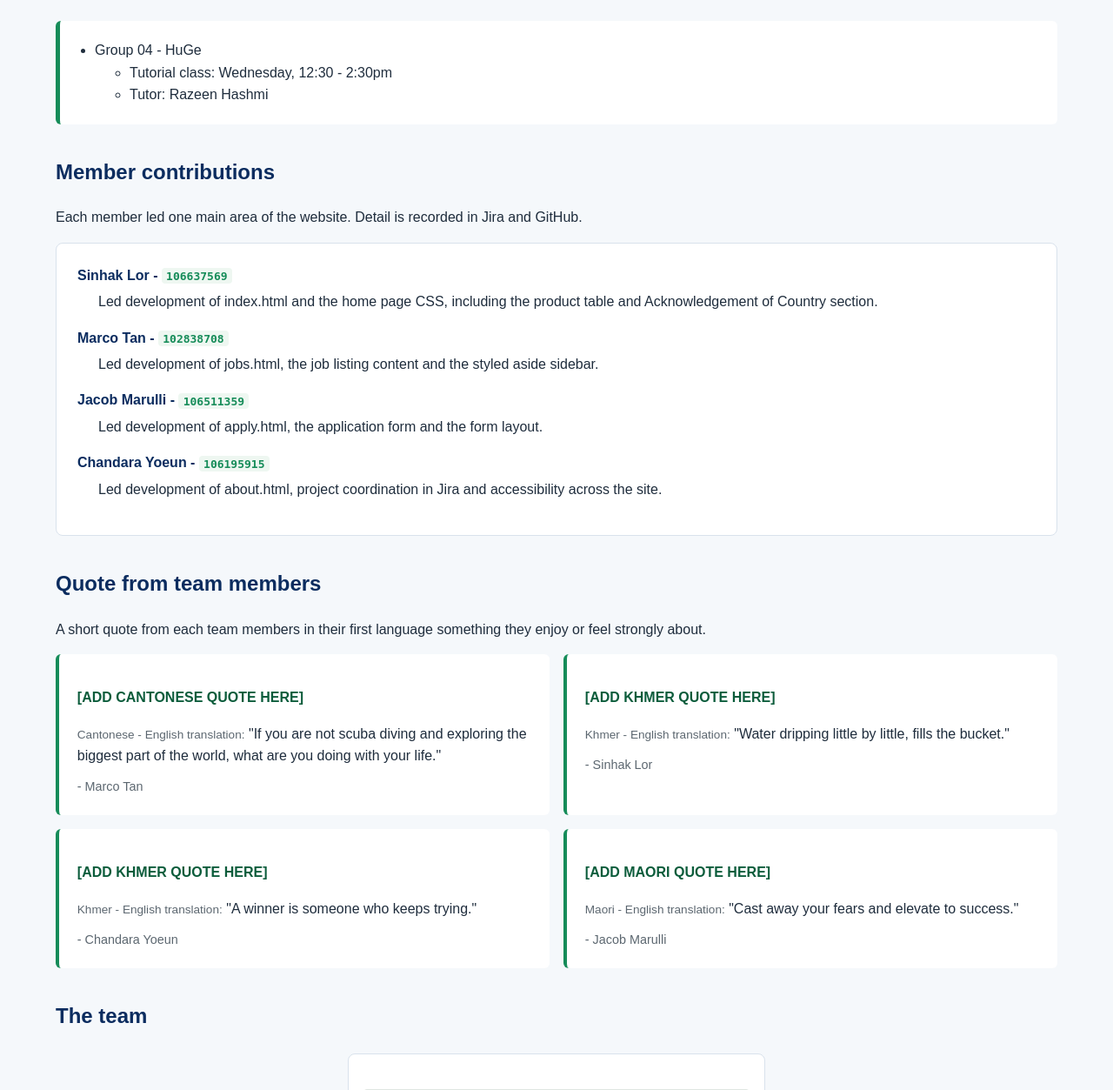
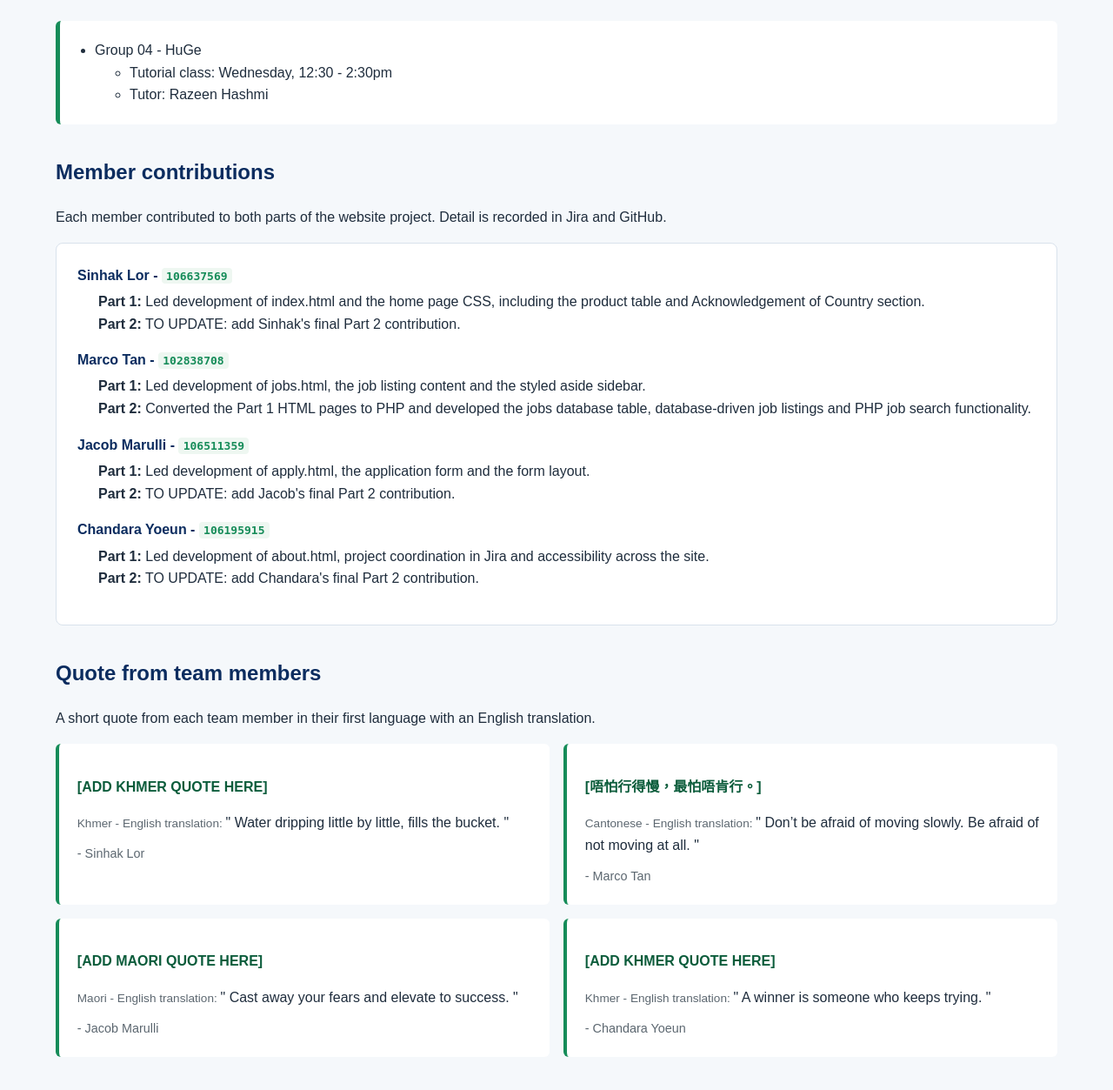
Before and after one commit to 106637569/HuGe_Part-2, a PHP site: page /about.php in a window 1280 px wide. Shown: the part 435-1688 px from the top of the page at 87% size. Run offline with PHP 8.4, Linux system fonts and the light colour scheme; data comes from the database, SQL or seed files in the repository; both versions use the stored data as it was after the commit.

Commit message:
changed about.php to get data from about.sql instead of hardcoding it in the file. Added a Cantonese quote and its English translation to about.sql.

```diff
--- a/about.php
+++ b/about.php
@@ -1,138 +1,543 @@
 <?php
+require_once 'settings.php';
+
 $page_title = 'About the Team | HuGe';
 $current_page = 'about.php';
-$extra_head = '<meta name="description" content="Meet the student team behind the HuGe recruitment website project.">' . PHP_EOL .
-              '<!-- GenAI acknowledgement: page structure, wireframe and CSS drafted with the assistance of Claude (Anthropic). Content, job details and final edits reviewed and adapted by the group. -->';
+
+$extra_head = '<meta name="description" content="Meet the student team behind the HuGe recruitment website project.">';
+
+/*
+ * Makes text safe to display in HTML.
+ */
+function h($text)
+{
+    return htmlspecialchars((string)$text, ENT_QUOTES, 'UTF-8');
+}
+
+
+/* ===============================================================
+   Connect to database
+   =============================================================== */
+
+mysqli_report(MYSQLI_REPORT_OFF);
+
+$conn = mysqli_connect($host, $user, $pwd, $sql_db);
+
+$db_error = '';
+
+$about = array();
+$members = array();
+
+
+if (!$conn) {
+
+    $db_error = 'Could not connect to the database.';
+
+} else {
+
+    mysqli_set_charset($conn, 'utf8mb4');
+
+
+    /* ===============================================================
+       Get general About page information
+       =============================================================== */
+
+    $about_sql = "
+        SELECT content_key, content_value
+        FROM about_info
+    ";
+
+    $about_result = mysqli_query($conn, $about_sql);
+
+
+    if ($about_result) {
+
+        while ($row = mysqli_fetch_assoc($about_result)) {
+
+            $about[$row['content_key']] = $row['content_value'];
+
+        }
+
+        mysqli_free_result($about_result);
+
+    } else {
+
+        $db_error = 'Could not load the About page information.';
+
+    }
+
+
+    /* ===============================================================
+       Get team member information
+       =============================================================== */
+
+    $member_sql = "
+        SELECT
+            member_id,
+            member_name,
+            student_id,
+            part1_contribution,
+            part2_contribution,
+            quote_original,
+            quote_translation,
+            quote_lang,
+            quote_language,
+            fun_fact
+        FROM team_members
+        ORDER BY member_id ASC
+    ";
+
+    $member_result = mysqli_query($conn, $member_sql);
+
+
+    if ($member_result) {
+
+        while ($row = mysqli_fetch_assoc($member_result)) {
+
+            $members[] = $row;
+
+        }
+
+        mysqli_free_result($member_result);
+
+    } else {
+
+        $db_error = 'Could not load the team member information.';
+
+    }
+
+
+    mysqli_close($conn);
+}
+
+
+/* ===============================================================
+   Shared header
+   =============================================================== */
+
 include 'header.inc';
+
 ?>
+
 
 <main id="main">
 
+
+    <!-- About introduction -->
     <section class="about-hero">
+
         <div class="wrap">
-    <h1>The team behind HuGe</h1>
-    <p>This recruitment website was designed and built by a student team for
-      COS10026 Web Technology Project, Semester 2 2026.
+
+            <h1>
+                <?php
+                echo h(
+                    $about['hero_title']
+                    ?? 'The team behind HuGe'
+                );
+                ?>
+            </h1>
+
+            <p>
+                <?php
+                echo h(
+                    $about['hero_text']
+                    ?? 'COS10026 Web Technology Project, Semester 2 2026.'
+                );
+                ?>
             </p>
+
         </div>
+
     </section>
 
+
+
     <div class="wrap section">
-<!-- Tutor and lab session -->
+
+
+<?php if ($db_error !== '') { ?>
+
+
+        <!-- Database error -->
+        <p>
+            <?php echo h($db_error); ?>
+        </p>
+
+
+<?php } else { ?>
+
+
+        <!-- =====================================================
+             Group details
+             ===================================================== -->
+
         <h2>Group and class details</h2>
+
+
         <ul class="team-nested-list">
-  <li>Group 04 - HuGe
+
+            <li>
+
+                <?php
+                echo h(
+                    $about['group_name']
+                    ?? 'Group 04 - HuGe'
+                );
+                ?>
+
+
                 <ul>
-      <li>Tutorial class: Wednesday, 12:30 - 2:30pm</li>
-      <li>Tutor: Razeen Hashmi</li>
-    </ul>
+
+                    <li>
+
+                        Tutorial class:
+
+                        <?php
+                        echo h(
+                            $about['tutorial_class']
+                            ?? 'Wednesday, 12:30 - 2:30pm'
+                        );
+                        ?>
+
                     </li>
+
+
+                    <li>
+
+                        Tutor:
+
+                        <?php
+                        echo h(
+                            $about['tutor_name']
+                            ?? 'Razeen Hashmi'
+                        );
+                        ?>
+
+                    </li>
+
                 </ul>
 
+            </li>
+
+        </ul>
+
+
+
+        <!-- =====================================================
+             Member contributions
+             ===================================================== -->
+
         <h2>Member contributions</h2>
-    <p>Each member led one main area of the website. Detail is recorded
-      in Jira and GitHub.
+
+
+        <p>
+
+            <?php
+            echo h(
+                $about['contribution_intro']
+                ?? 'Each member contributed to both parts of the project.'
+            );
+            ?>
+
         </p>
-<!-- Team members work and contribution -->
+
+
+
         <dl class="contribution-list">
-  <dt>Sinhak Lor - <span class="student-id">106637569</span></dt>
-  <dd>Led development of index.html and the home page CSS, including the
-    product table and Acknowledgement of Country section.</dd>
 
-  <dt>Marco Tan - <span class="student-id">102838708</span></dt>
-    <dd>Led development of jobs.html, the job listing content and the styled
-    aside sidebar.
-    </dd>
 
-  <dt>Jacob Marulli - <span class="student-id">106511359</span></dt>
-    <dd>Led development of apply.html, the application form and the form
-    layout.
+<?php foreach ($members as $member) { ?>
+
+
+            <dt>
+
+                <?php echo h($member['member_name']); ?>
+
+                -
+
+                <span class="student-id">
+
+                    <?php echo h($member['student_id']); ?>
+
+                </span>
+
+            </dt>
+
+
+            <dd>
+
+                <strong>Part 1:</strong>
+
+                <?php
+                echo h(
+                    $member['part1_contribution']
+                );
+                ?>
+
+
+                <br>
+
+
+                <strong>Part 2:</strong>
+
+                <?php
+                echo h(
+                    $member['part2_contribution']
+                );
+                ?>
+
             </dd>
 
 
-  <dt>Chandara Yoeun - <span class="student-id">106195915</span></dt>
-    <dd>Led development of about.html, project coordination in Jira and
-    accessibility across the site.
-      </dd>
+<?php } ?>
+
+
         </dl>
-<!-- Quote from each members -->
+
+
+
+        <!-- =====================================================
+             Quotes
+             ===================================================== -->
+
         <h2>Quote from team members</h2>
-<p>A short quote from each team members in their first language something they enjoy or feel strongly about.</p>
+
+
+        <p>
+
+            <?php
+            echo h(
+                $about['quote_intro']
+                ?? 'A short quote from each team member in their first language with an English translation.'
+            );
+            ?>
+
+        </p>
+
+
 
         <div class="quote-list">
 
+
+<?php foreach ($members as $member) { ?>
+
+
             <blockquote class="member-quote">
-    <p class="original" lang="yue">[ADD CANTONESE QUOTE HERE]</p>
-    <p class="translation"><span class="lang-label">Cantonese - English translation:</span> "If you are not scuba diving and exploring the biggest part of the world, what are you doing with your life."</p>
-    <footer>- Marco Tan</footer>
+
+
+                <p
+                    class="original"
+                    lang="<?php echo h($member['quote_lang']); ?>"
+                >
+
+                    <?php
+                    echo h(
+                        $member['quote_original']
+                    );
+                    ?>
+
+                </p>
+
+
+                <p class="translation">
+
+                    <span class="lang-label">
+
+                        <?php
+                        echo h(
+                            $member['quote_language']
+                        );
+                        ?>
+
+                        - English translation:
+
+                    </span>
+
+
+                    "
+
+                    <?php
+                    echo h(
+                        $member['quote_translation']
+                    );
+                    ?>
+
+                    "
+
+                </p>
+
+
+                <footer>
+
+                    -
+                    <?php
+                    echo h(
+                        $member['member_name']
+                    );
+                    ?>
+
+                </footer>
+
+
             </blockquote>
 
-  <blockquote class="member-quote">
-    <p class="original" lang="km">[ADD KHMER QUOTE HERE]</p>
-    <p class="translation"><span class="lang-label">Khmer - English translation:</span> "Water dripping little by little, fills the bucket."</p>
-    <footer>- Sinhak Lor</footer>
-  </blockquote>
 
-  <blockquote class="member-quote">
-    <p class="original" lang="km">[ADD KHMER QUOTE HERE]</p>
-    <p class="translation"><span class="lang-label">Khmer - English translation:</span> "A winner is someone who keeps trying."</p>
-    <footer>- Chandara Yoeun</footer>
-  </blockquote>
+<?php } ?>
 
-  <blockquote class="member-quote">
-    <p class="original" lang="mi">[ADD MAORI QUOTE HERE]</p>
-    <p class="translation"><span class="lang-label">Maori - English translation:</span> "Cast away your fears and elevate to success."</p>
-    <footer>- Jacob Marulli</footer>
-  </blockquote>
 
         </div>
-<!-- The gang group picture, take using a fire extinguisher as a stand -->
+
+
+
+        <!-- =====================================================
+             Group photo
+             ===================================================== -->
+
         <h2>The team</h2>
 
-<figure class="team-figure" style="max-width: 480px;">
-  <img src="images/thegang.jpeg" alt="The HuGe team gathered together in the office" style="margin-top:1.5rem; max-width: 480px; border: 1px solid #dfe6e1;" />
-  <figcaption>Group 04, COS10026 Web Technology Project, Semester 2 2026.</figcaption>
+
+        <figure
+            class="team-figure"
+            style="max-width: 480px;"
+        >
+
+
+            <img
+                src="<?php
+                    echo h(
+                        $about['team_photo']
+                        ?? 'images/thegang.jpeg'
+                    );
+                ?>"
+
+                alt="<?php
+                    echo h(
+                        $about['team_photo_alt']
+                        ?? 'The HuGe team gathered together in the office'
+                    );
+                ?>"
+
+                style="
+                    margin-top: 1.5rem;
+                    max-width: 480px;
+                    border: 1px solid #dfe6e1;
+                "
+            >
+
+
+            <figcaption>
+
+                <?php
+                echo h(
+                    $about['team_photo_caption']
+                    ?? 'Group 04, COS10026 Web Technology Project, Semester 2 2026.'
+                );
+                ?>
+
+            </figcaption>
+
+
         </figure>
+
+
+
+        <!-- =====================================================
+             Fun facts
+             ===================================================== -->
 
         <h2>Fun facts</h2>
 
+
         <div class="table-wrap">
+
+
             <table class="data-table fun-facts">
-    <caption>A few things you might not know about the HuGe team</caption>
+
+
+                <caption>
+
+                    <?php
+                    echo h(
+                        $about['fun_facts_caption']
+                        ?? 'A few things you might not know about the HuGe team'
+                    );
+                    ?>
+
+                </caption>
+
 
                 <thead>
+
                     <tr>
-        <th scope="col">Member</th>
-        <th scope="col">Fun fact</th>
-      </tr>
-    </thead>
-      <!-- Fun fact about the team -->
-    <tbody>
-      <tr>
-        <td>Marco Tan</td>
-        <td>Plays airsoft, scuba dives and is a year 4 engineering student
-          doing a year 1 CS unit.</td>
+
+                        <th scope="col">
+                            Member
+                        </th>
+
+                        <th scope="col">
+                            Fun fact
+                        </th>
+
                     </tr>
 
+                </thead>
+
+
+                <tbody>
+
+
+<?php foreach ($members as $member) { ?>
+
+
                     <tr>
-        <td>Sinhak Lor</td>
-        <td>Sleep acts like a save button, turning short-term memories into long-term ones.</td>
+
+                        <td>
+
+                            <?php
+                            echo h(
+                                $member['member_name']
+                            );
+                            ?>
+
+                        </td>
+
+
+                        <td>
+
+                            <?php
+                            echo h(
+                                $member['fun_fact']
+                            );
+                            ?>
+
+                        </td>
+
                     </tr>
 
-      <tr>
-        <td>Chandara Yoeun</td>
-        <td>Watches 5 movies in one day.</td>
-      </tr>
 
-      <tr>
-        <td>Jacob Marulli</td>
-        <td>The capital city in Palau has an official permanent population of 0.</td>
-      </tr>
+<?php } ?>
+
+
                 </tbody>
+
+
             </table>
+
+
         </div>
 
+
+<?php } ?>
+
+
     </div>
+
+
 </main>
 
-<?php include 'footer.inc'; ?>
+
+<?php
+
+include 'footer.inc';
+
+?>
```
Also changed, not shown: about.sql (added, +95 -0 lines). Lines whose indentation alone changed are shown as unchanged.
